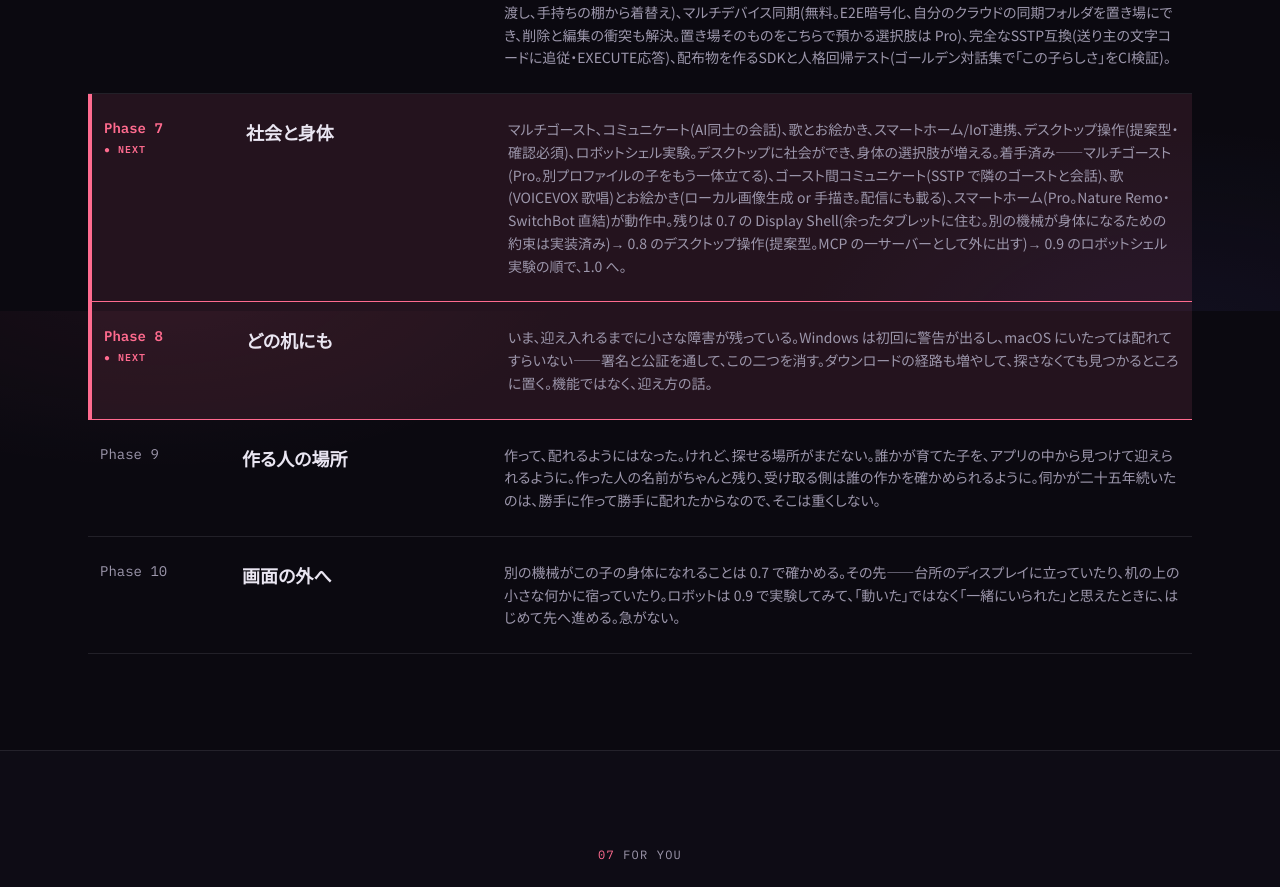
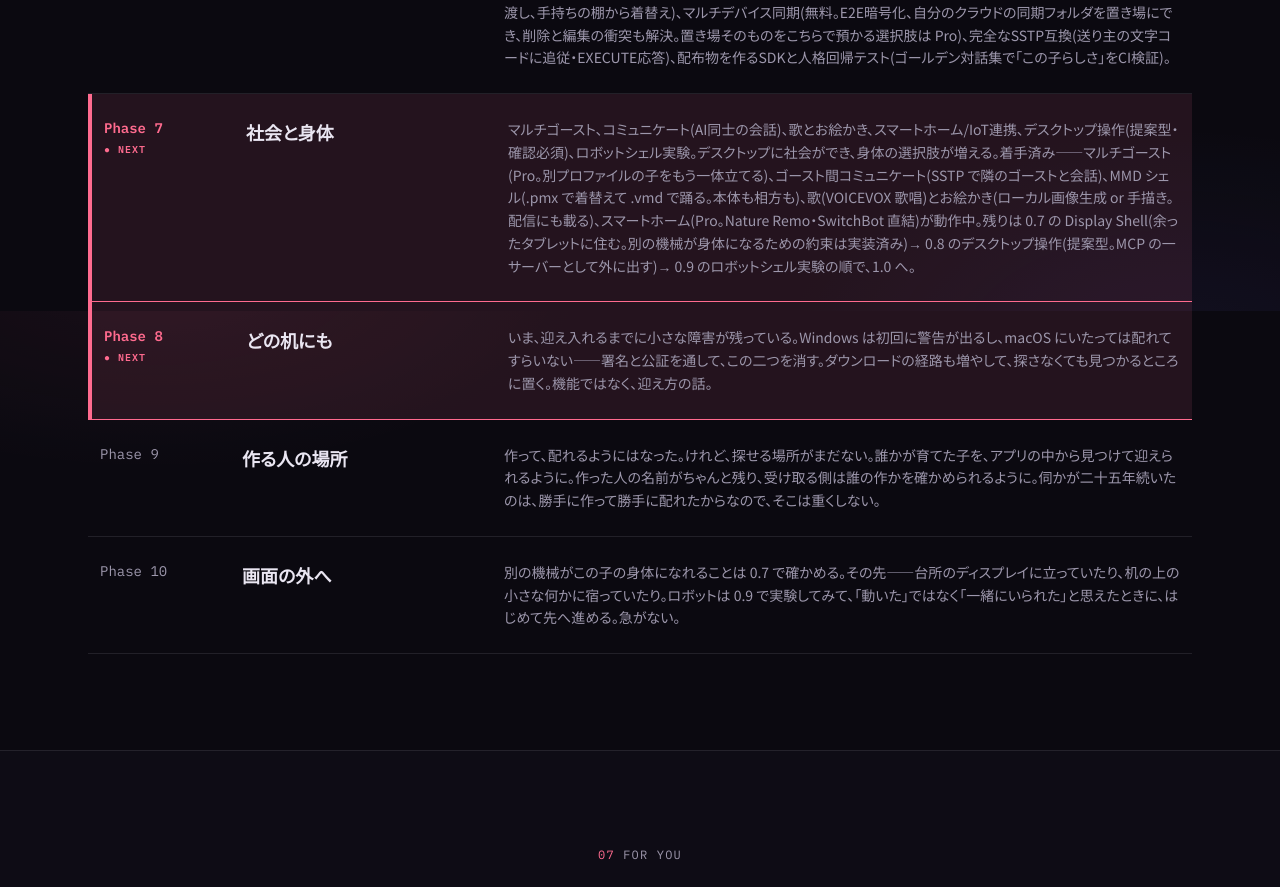
Before and after one commit to emerauda/mirika-web, a React (Vite) app: page / in a window 1280 px wide. Shown: the part 9289-10176 px from the top of the page. Built offline with nearby package versions, Linux system fonts and the light colour scheme; no server answers.

Commit message:
Count the MMD shell among Phase 7's shipped work

```diff
--- a/src/components/Roadmap.tsx
+++ b/src/components/Roadmap.tsx
@@ -51,7 +51,7 @@ const PHASES: Phase[] = [
     label: 'Phase 7',
     status: 'next',
     title: '社会と身体',
-    desc: 'マルチゴースト、コミュニケート(AI同士の会話)、歌とお絵かき、スマートホーム/IoT連携、デスクトップ操作(提案型・確認必須)、ロボットシェル実験。デスクトップに社会ができ、身体の選択肢が増える。着手済み——マルチゴースト(Pro。別プロファイルの子をもう一体立てる)、ゴースト間コミュニケート(SSTP で隣のゴーストと会話)、歌(VOICEVOX 歌唱)とお絵かき(ローカル画像生成 or 手描き。配信にも載る)、スマートホーム(Pro。Nature Remo・SwitchBot 直結)が動作中。残りは 0.7 の Display Shell(余ったタブレットに住む。別の機械が身体になるための約束は実装済み)→ 0.8 のデスクトップ操作(提案型。MCP の一サーバーとして外に出す)→ 0.9 のロボットシェル実験の順で、1.0 へ。',
+    desc: 'マルチゴースト、コミュニケート(AI同士の会話)、歌とお絵かき、スマートホーム/IoT連携、デスクトップ操作(提案型・確認必須)、ロボットシェル実験。デスクトップに社会ができ、身体の選択肢が増える。着手済み——マルチゴースト(Pro。別プロファイルの子をもう一体立てる)、ゴースト間コミュニケート(SSTP で隣のゴーストと会話)、MMD シェル(.pmx で着替えて .vmd で踊る。本体も相方も)、歌(VOICEVOX 歌唱)とお絵かき(ローカル画像生成 or 手描き。配信にも載る)、スマートホーム(Pro。Nature Remo・SwitchBot 直結)が動作中。残りは 0.7 の Display Shell(余ったタブレットに住む。別の機械が身体になるための約束は実装済み)→ 0.8 のデスクトップ操作(提案型。MCP の一サーバーとして外に出す)→ 0.9 のロボットシェル実験の順で、1.0 へ。',
   },
   {
     label: 'Phase 8',
```
